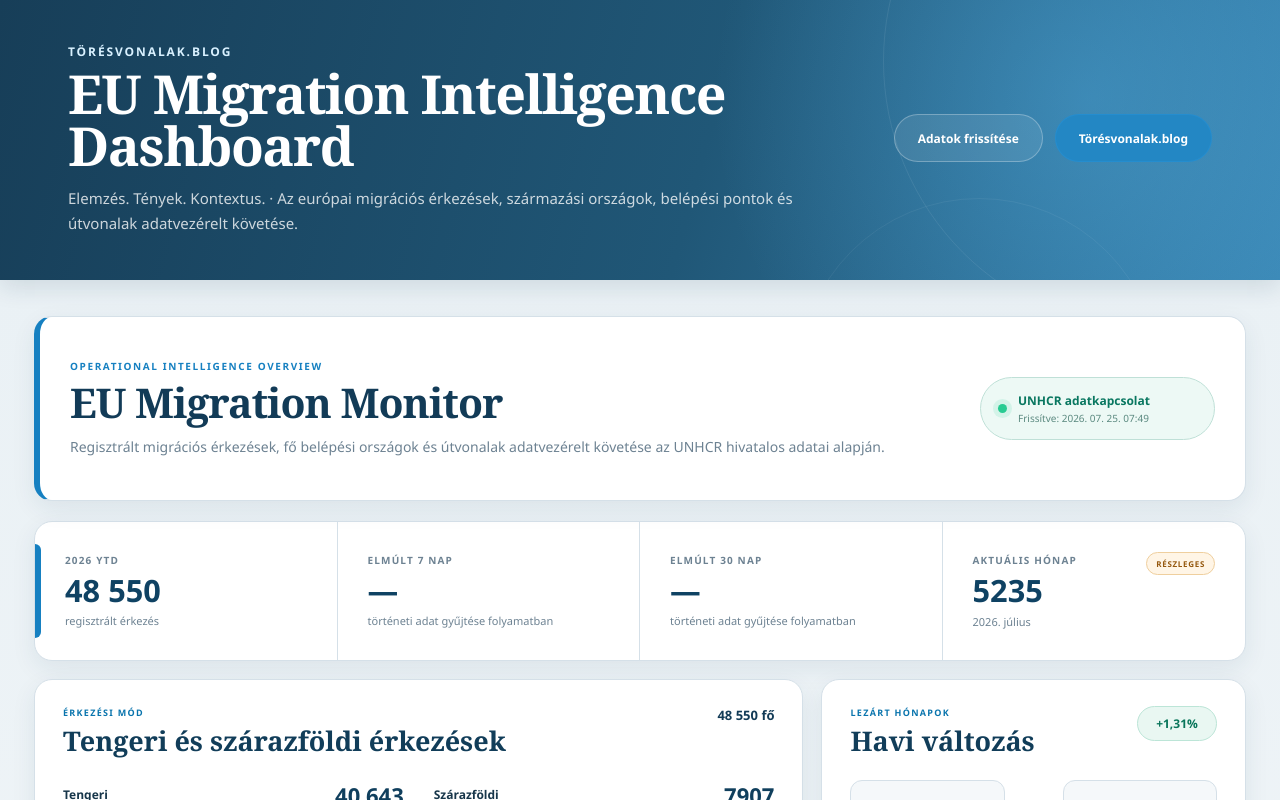
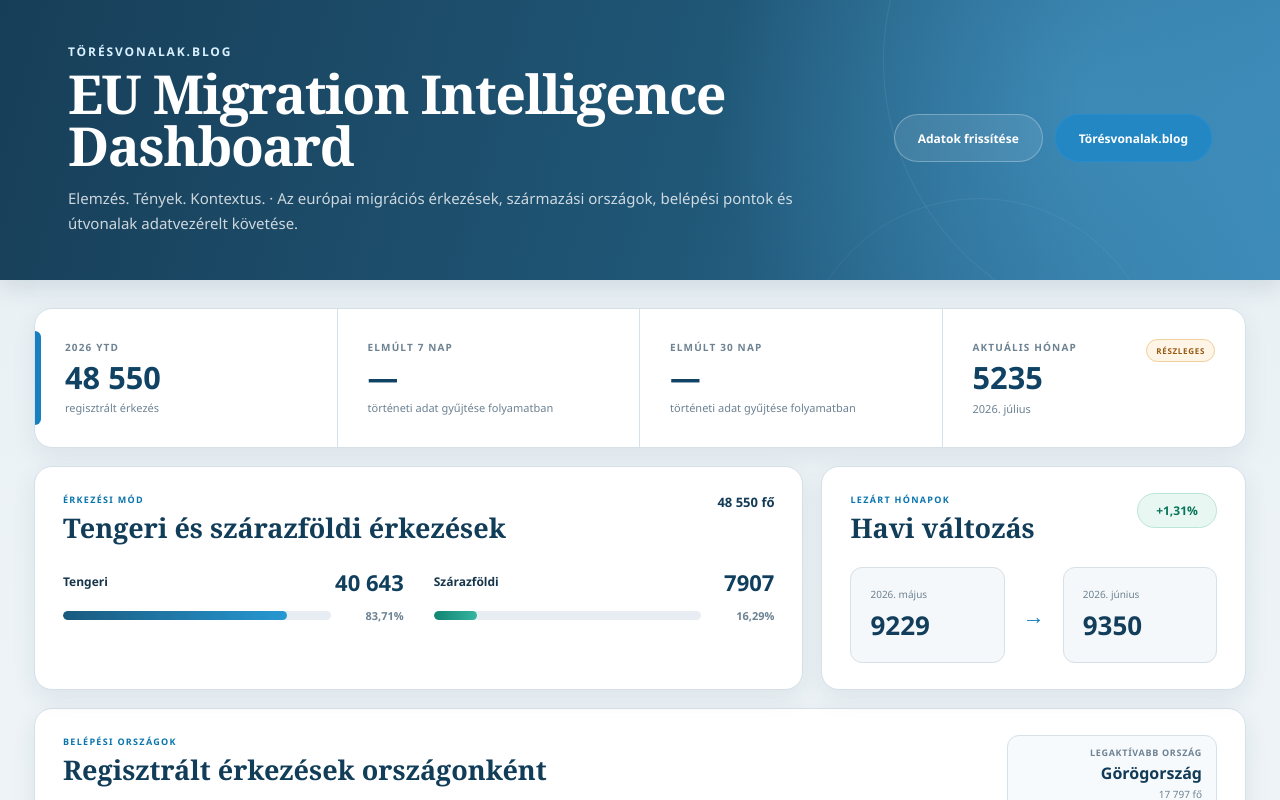
Before and after one commit to mikloshetzer-sketch/migracio-terkep, a React (Vite) app: page / in a window 1280 px wide. Shown: the top 800 px of the page. Built offline with nearby package versions, Linux system fonts and the light colour scheme.

Commit message:
Update App.jsx

```diff
--- a/src/App.jsx
+++ b/src/App.jsx
@@ -23,26 +23,6 @@ function formatPercent(value) {
     minimumFractionDigits: 2,
     maximumFractionDigits: 2
   })}%`;
-}
-
-function formatDateTime(value) {
-  if (!value) {
-    return "—";
-  }
-
-  const date = new Date(value);
-
-  if (Number.isNaN(date.getTime())) {
-    return "—";
-  }
-
-  return date.toLocaleString("hu-HU", {
-    year: "numeric",
-    month: "2-digit",
-    day: "2-digit",
-    hour: "2-digit",
-    minute: "2-digit"
-  });
 }
 
 function formatMonth(value) {
@@ -244,7 +224,7 @@ function App() {
         <main className="migration-dashboard">
           <section className="migration-state-card">
             <p className="eyebrow">
-              EU Migration Monitor
+              EU Migration Intelligence
             </p>
 
             <h1>
@@ -266,7 +246,7 @@ function App() {
         <main className="migration-dashboard">
           <section className="migration-state-card">
             <p className="eyebrow">
-              EU Migration Monitor
+              EU Migration Intelligence
             </p>
 
             <h1>
@@ -310,41 +290,6 @@ function App() {
   return (
     <Layout>
       <main className="migration-dashboard">
-        <section className="migration-hero">
-          <div className="migration-hero-copy">
-            <p className="eyebrow">
-              Operational Intelligence Overview
-            </p>
-
-            <h1>
-              EU Migration Monitor
-            </h1>
-
-            <p className="migration-lead">
-              Regisztrált migrációs érkezések,
-              fő belépési országok és útvonalak
-              adatvezérelt követése az UNHCR
-              hivatalos adatai alapján.
-            </p>
-          </div>
-
-          <div className="migration-source-status">
-            <span className="status-dot" />
-
-            <div>
-              <strong>
-                UNHCR adatkapcsolat
-              </strong>
-
-              <span>
-                Frissítve:{" "}
-                {formatDateTime(
-                  summary.metadata?.generated_at
-                )}
-              </span>
-            </div>
-          </div>
-        </section>
 
         <section className="migration-kpi-grid">
           <article className="migration-kpi migration-kpi-primary">
@@ -920,6 +865,7 @@ function App() {
             </strong>
           </div>
         </section>
+
       </main>
     </Layout>
   );
```
